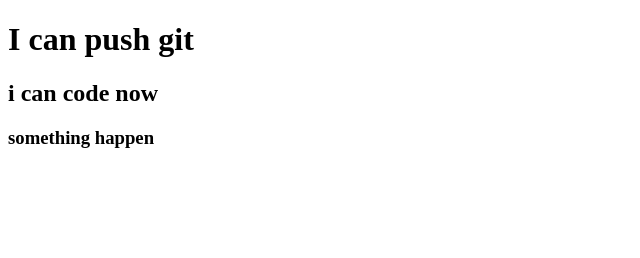
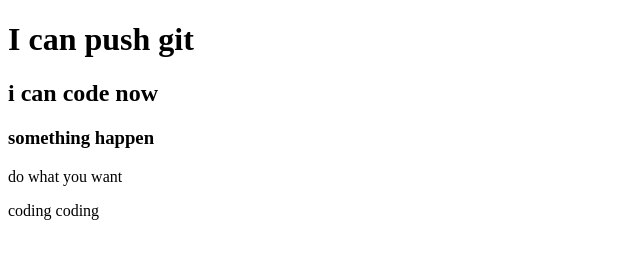
Before and after one commit to abdullahemon06/my-second-repo, a plain HTML site: page index.html in a window 1280 px wide. Shown: the whole page, without its empty margins (0-640 px from the left). Drawn offline with Linux system fonts and the light colour scheme.

Commit message:
style added

```diff
--- a/index.html
+++ b/index.html
@@ -6,10 +6,13 @@
     <meta name="viewport" content="width=device-width, initial-scale=1.0">
     <title>my second repo
     </title>
+    <link rel="stylesheet" href="style.css">
 </head>
 <body>
     <h1>I can push git</h1>
     <h2>i can code now</h2>
     <h3>something  happen</h3>
+    <p>do what you want</p>
+    <p> coding coding</p>
 </body>
 </html>
```
Also changed, not shown: style.css (added).
